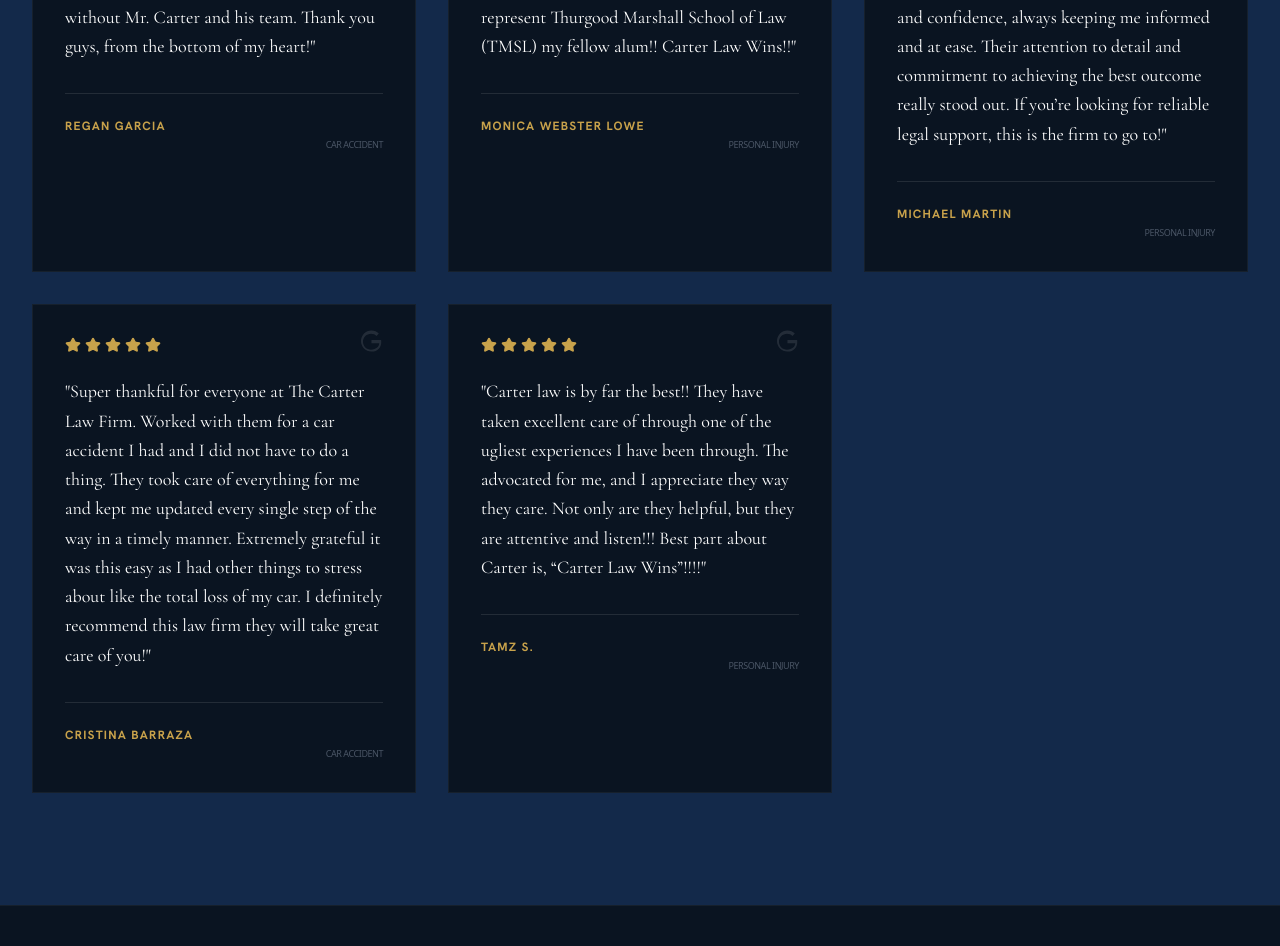
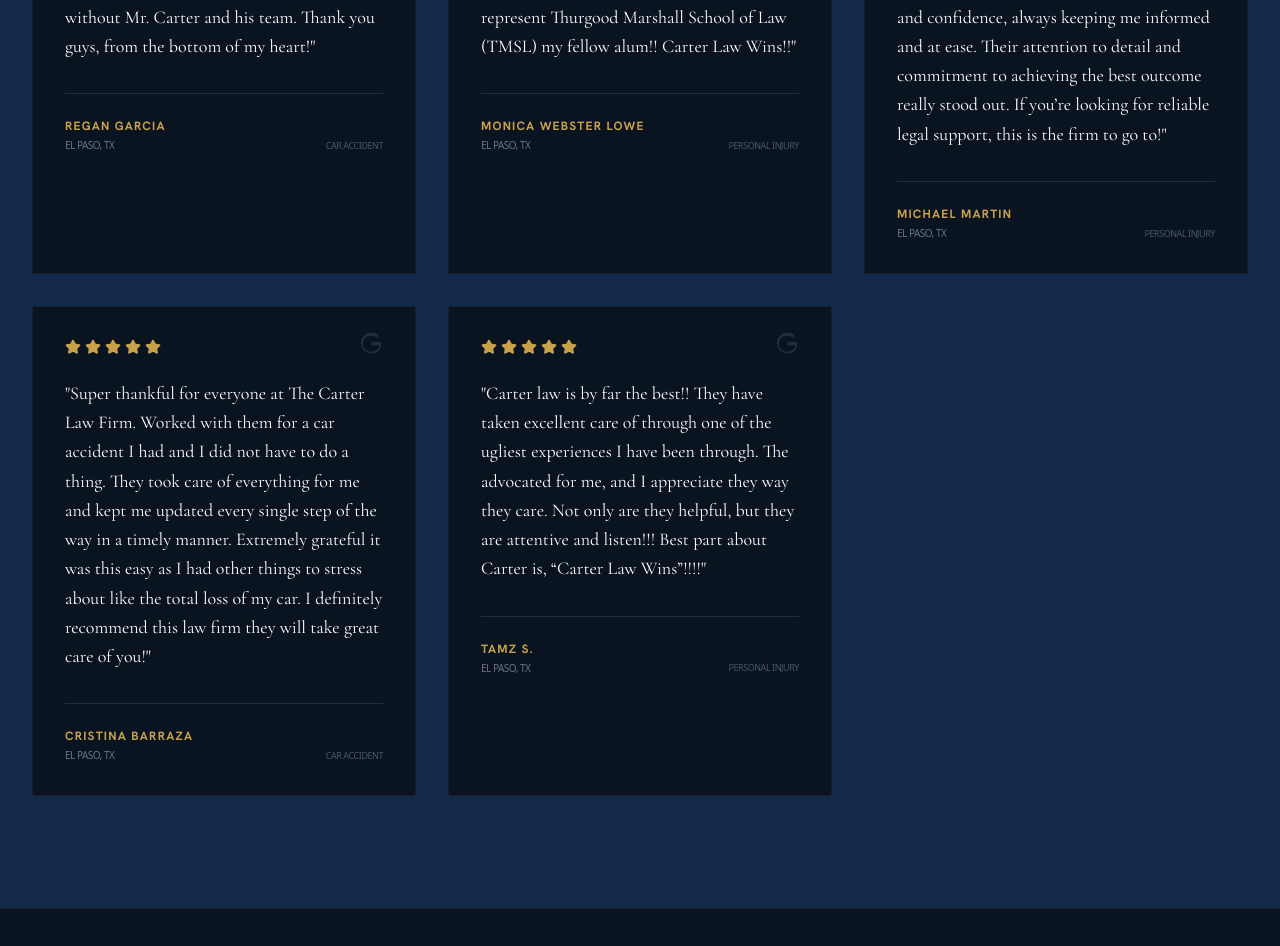
Before and after one commit to chunkybo1/carterfinalsite, a Next.js app: page /reviews in a window 1280 px wide. Shown: the part 2481-3427 px from the top of the page. Built offline with nearby package versions, Linux system fonts and the light colour scheme.

Commit message:
Update testimonial location to 'El Paso, TX'

```diff
--- a/src/components/sections/ReviewsContent.tsx
+++ b/src/components/sections/ReviewsContent.tsx
@@ -163,7 +163,7 @@ export default function ReviewsContent() {
                   </p>
                   <div className="flex items-center justify-between mt-1">
                     <p className="text-gray-500 text-[10px] uppercase tracking-tighter">
-                      {testimonial.location}
+                      El Paso, TX
                     </p>
                     <p className="text-gray-600 text-[9px] uppercase tracking-tighter">
                       {testimonial.caseType}
```
